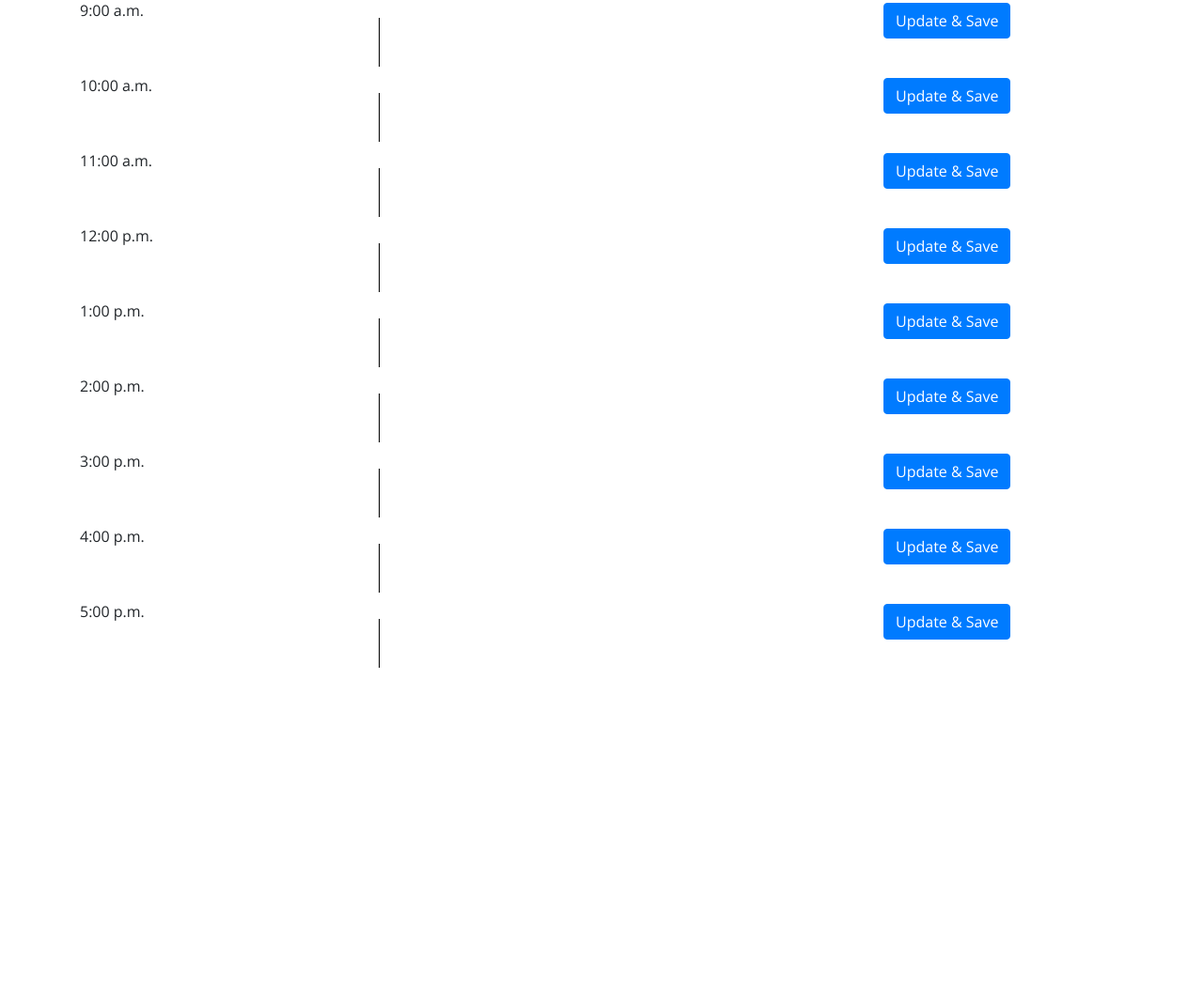
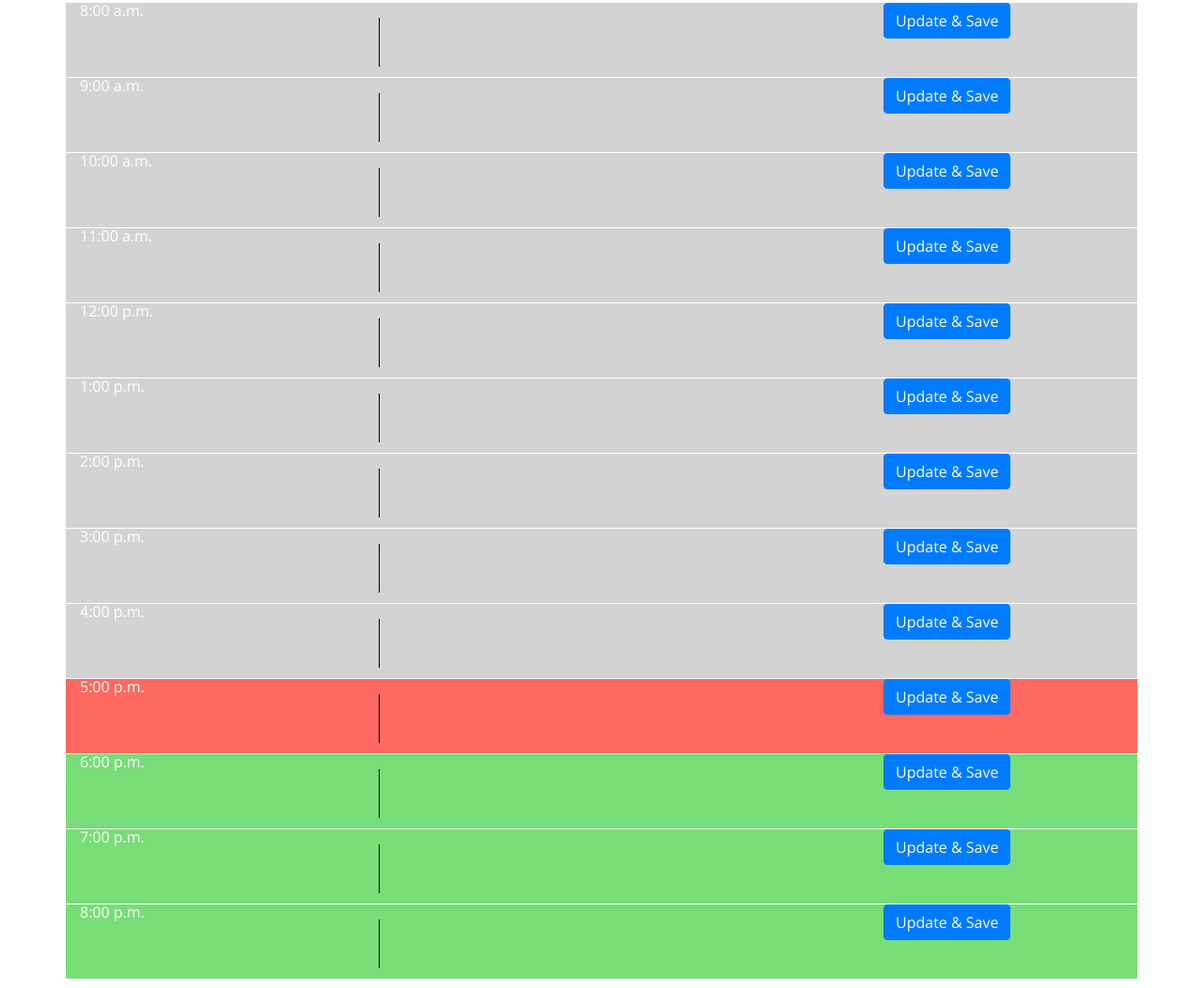
Before and after one commit to CVade/HW-5, a plain HTML site: page index.html in a window 1280 px wide. Shown: the part 334-1386 px from the top of the page at 94% size. Before the commit the page ends 1066 px from the top, so only its background shows below. Drawn offline with nearby package versions, Linux system fonts and the light colour scheme.

Commit message:
Final HW-5 push

```diff
--- a/index.html
+++ b/index.html
@@ -20,66 +20,94 @@
     <p id="currentDay" class="lead"></p>
   </header>
   <div class="container">
-    <div class="row">
-      <div class="col-md-3">9:00 a.m.</div>
+    <div class="row timeBlock ">
+      <div class="col-md-3">8:00 a.m.</div>
       <div class="col-md-6">
-        <textarea></textarea>
+        <textarea id="8"></textarea>
       </div>
       <div class="col-md-3"><button class="btn btn-primary">Update & Save</button></div>
     </div>
-    <div class="row">
-      <div class="col-md-3">10:00 a.m.</div>
+    <div class="row timeBlock ">
+      <div class="col-md-3">9:00 a.m.</div>
       <div class="col-md-6">
-        <textarea></textarea>
+        <textarea id="9"></textarea>
       </div>
       <div class="col-md-3"><button class="btn btn-primary">Update & Save</button></div>
     </div>
-    <div class="row">
-      <div class="col-md-3">11:00 a.m.</div>
+    <div class="row timeBlock ">
+      <div class="col-md-3">10:00 a.m.</div>
       <div class="col-md-6">
-        <textarea></textarea>
+        <textarea id="10"></textarea>
       </div>
       <div class="col-md-3"><button class="btn btn-primary">Update & Save</button></div>
     </div>
-    <div class="row">
-      <div class="col-md-3">12:00 p.m.</div>
+    <div class="row timeBlock ">
+      <div class="col-md-3">11:00 a.m.</div>
       <div class="col-md-6">
-        <textarea></textarea>
+        <textarea id="11"></textarea>
       </div>
       <div class="col-md-3"><button class="btn btn-primary">Update & Save</button></div>
     </div>
-    <div class="row">
-      <div class="col-md-3">1:00 p.m.</div>
+    <div class="row timeBlock ">
+      <div class="col-md-3">12:00 p.m.</div>
       <div class="col-md-6">
-        <textarea></textarea>
+        <textarea id="12"></textarea>
       </div>
       <div class="col-md-3"><button class="btn btn-primary">Update & Save</button></div>
     </div>
-    <div class="row">
-      <div class="col-md-3">2:00 p.m.</div>
+    <div class="row timeBlock ">
+      <div class="col-md-3">1:00 p.m.</div>
       <div class="col-md-6">
-        <textarea></textarea>
+        <textarea id="13"></textarea>
       </div>
       <div class="col-md-3"><button class="btn btn-primary">Update & Save</button></div>
     </div>
-    <div class="row">
-      <div class="col-md-3">3:00 p.m.</div>
+    <div class="row timeBlock ">
+      <div class="col-md-3">2:00 p.m.</div>
       <div class="col-md-6">
-        <textarea></textarea>
+        <textarea id="14"></textarea>
       </div>
       <div class="col-md-3"><button class="btn btn-primary">Update & Save</button></div>
     </div>
-    <div class="row">
-      <div class="col-md-3">4:00 p.m.</div>
+    <div class="row timeBlock ">
+      <div class="col-md-3">3:00 p.m.</div>
       <div class="col-md-6">
-        <textarea></textarea>
+        <textarea id="15"></textarea>
       </div>
       <div class="col-md-3"><button class="btn btn-primary">Update & Save</button></div>
     </div>
-    <div class="row">
+    <div class="row timeBlock ">
+      <div class="col-md-3">4:00 p.m.</div>
+      <div class="col-md-6">
+        <textarea id="16"></textarea>
+      </div>
+      <div class="col-md-3"><button class="btn btn-primary">Update & Save</button></div>
+    </div>
+    <div class="row timeBlock ">
       <div class="col-md-3">5:00 p.m.</div>
       <div class="col-md-6">
-        <textarea></textarea>
+        <textarea id="17"></textarea>
+      </div>
+      <div class="col-md-3"><button class="btn btn-primary">Update & Save</button></div>
+    </div>
+    <div class="row timeBlock ">
+      <div class="col-md-3">6:00 p.m.</div>
+      <div class="col-md-6">
+        <textarea id="18"></textarea>
+      </div>
+      <div class="col-md-3"><button class="btn btn-primary">Update & Save</button></div>
+    </div>
+    <div class="row timeBlock ">
+      <div class="col-md-3">7:00 p.m.</div>
+      <div class="col-md-6">
+        <textarea id="19"></textarea>
+      </div>
+      <div class="col-md-3"><button class="btn btn-primary">Update & Save</button></div>
+    </div>
+    <div class="row timeBlock ">
+      <div class="col-md-3">8:00 p.m.</div>
+      <div class="col-md-6">
+        <textarea id="20"></textarea>
       </div>
       <div class="col-md-3"><button class="btn btn-primary">Update & Save</button></div>
     </div>
--- a/index.js
+++ b/index.js
@@ -1,9 +1,42 @@
 var currentDay = moment().format('MMMM Do YYYY, h:mm:ss a');
+var tasks = JSON.parse(localStorage.getItem("tasks")) || {}
 
 $("#currentDay").text(currentDay);
 
+function showTasks(){
+    for (const property in tasks) {
+        $(`#${property}`).val(tasks[property])
+      }
+}
+
+showTasks();
+
+function colorCode(){
+    var times = ["8", "9", "10", "11", "12", "13", "14", "15", "16", "17", "18", "19", "20"]
+    var currentHour = moment().format("H")
+    for(var i = 0; i < times.length; i++){
+        var timeState= "row timeBlock "
+
+    if(parseInt(times[i]) < parseInt(currentHour)){
+        timeState += 'past'
+    }else if(parseInt(times[i]) > parseInt(currentHour)){
+        timeState += 'future'
+    }else{
+        timeState += "present"
+    }
+
+    $(`#${times[i]}`).parent().parent().attr('class', timeState )
+    //this line is how we dynamically choose the parent element and get it to update its class
+   }
+}
+
+colorCode()
+
 $(".btn").on("click", function (event) {
     var userInput = $(this).parent().prev().children("textarea").val();
+    var time = $(this).parent().prev().children("textarea").attr("id")
 
-    localStorage.setItem(userInput)
+    tasks[time] = userInput
+
+    localStorage.setItem("tasks", JSON.stringify(tasks))
 })
```
